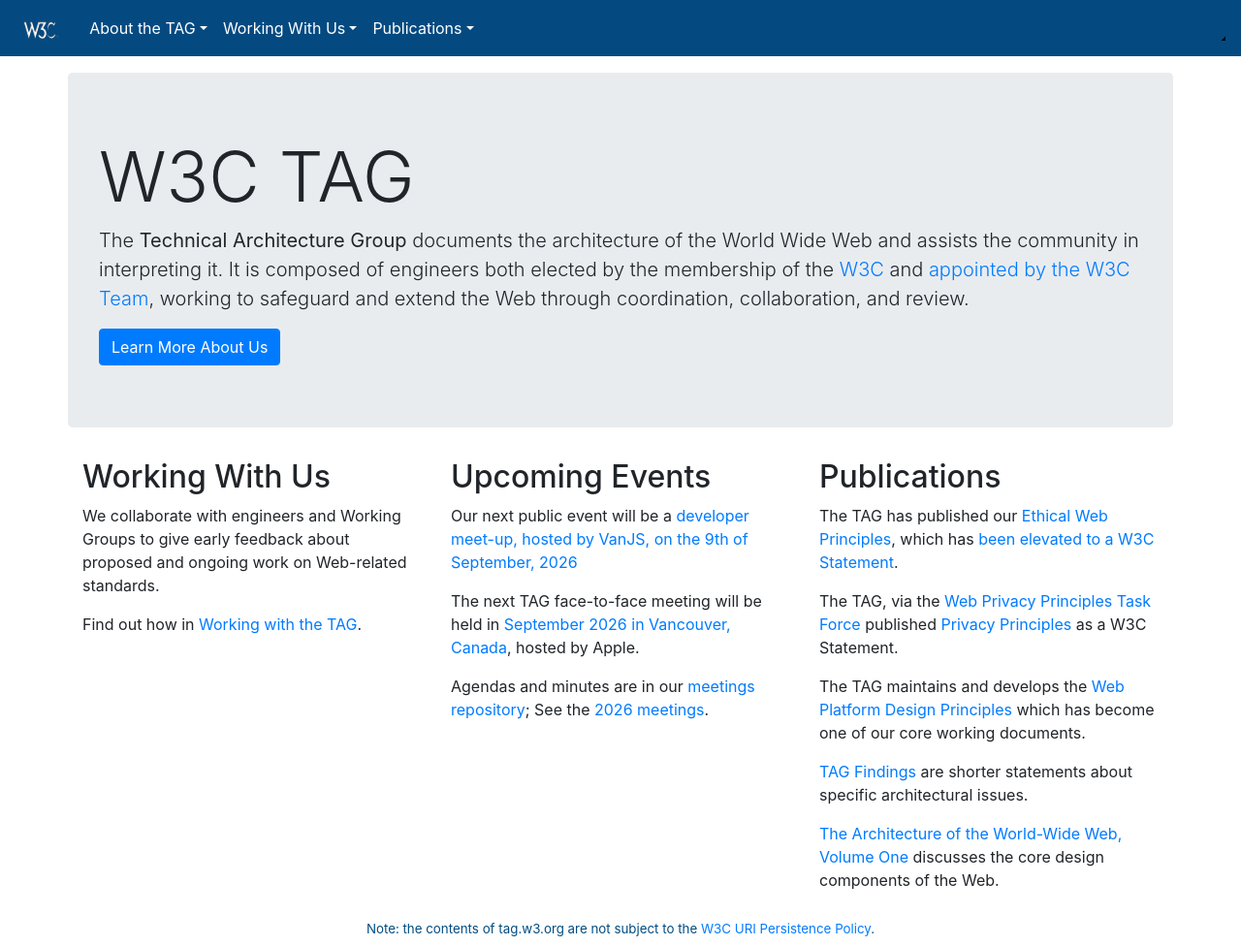
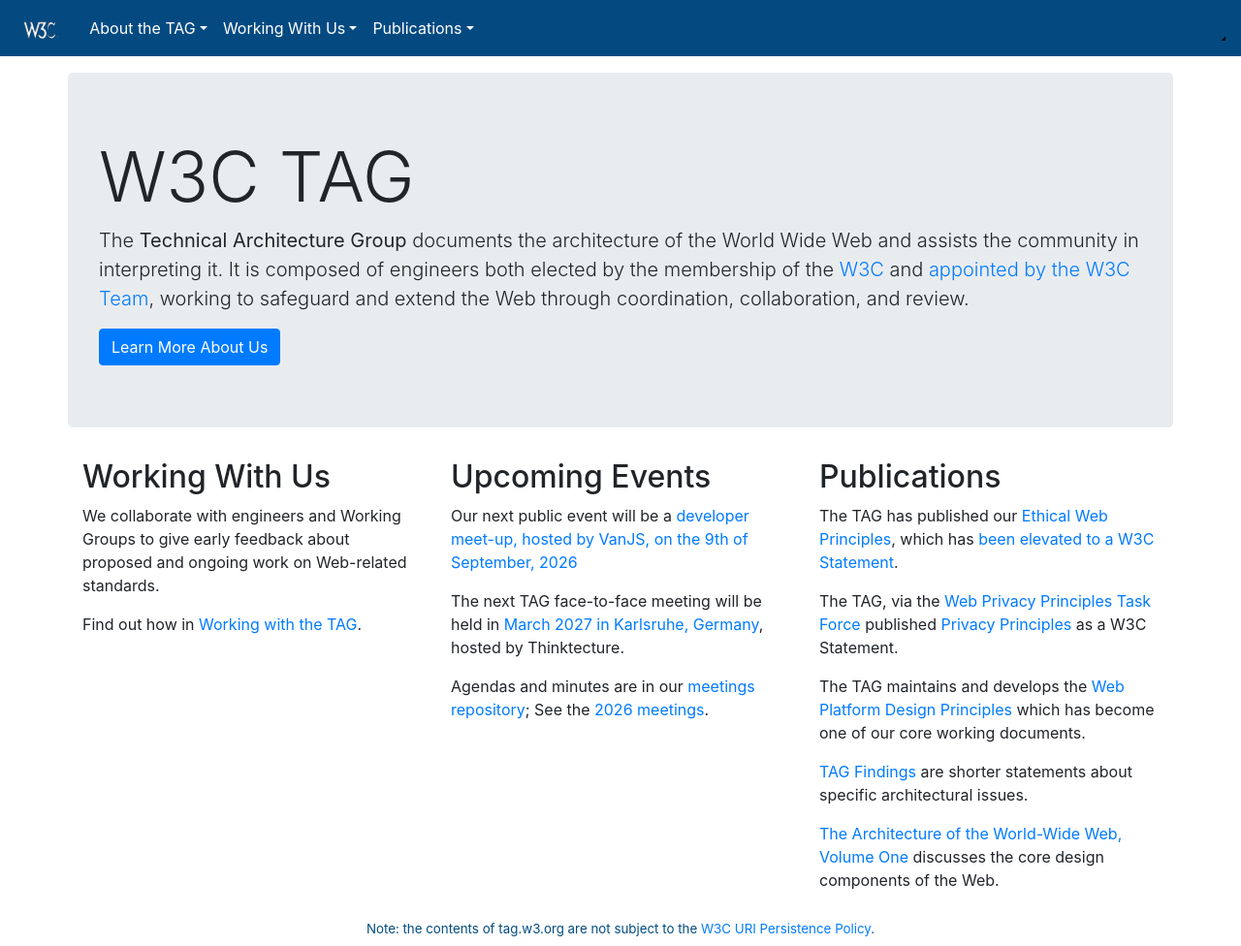
Before and after one commit to w3ctag/tag.w3.org, a Jekyll site: the page built from index.md, in a window 1280 px wide and 976 px high. Shown: the whole window at 97% size. Built offline with Jekyll 4.4.1, drawn with Linux system fonts in a browser that asks for light colours; nearby versions of some CDN libraries; library files that are not in the unit come from our copies.

Commit message:
Update upcoming events: Karlsruhe F2F

```diff
--- a/index.md
+++ b/index.md
@@ -19,7 +19,7 @@
 
 <p>Our next public event will be a <a href="https://luma.com/nxgs9837">developer meet-up, hosted by VanJS, on the 9th of September, 2026</a></p>
 
-<p>The next TAG face-to-face meeting will be held in <a href="https://github.com/w3ctag/meetings/tree/gh-pages/2026/09-Vancouver">September 2026 in Vancouver, Canada</a>, hosted by Apple.</p>
+<p>The next TAG face-to-face meeting will be held in <a href="https://github.com/w3ctag/meetings/tree/gh-pages/2027/03-Karlsruhe">March 2027 in Karlsruhe, Germany</a>, hosted by Thinktecture.</p>
 
 <p>Agendas and minutes are in our <a href="https://github.com/w3ctag/meetings">meetings repository</a>; See the <a href="https://github.com/w3ctag/meetings/tree/gh-pages/2026">2026 meetings</a>.</p>
 
```
